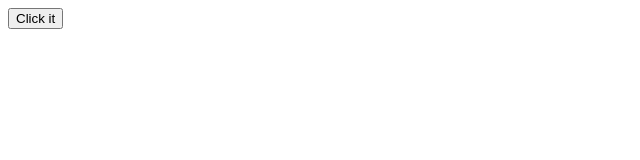
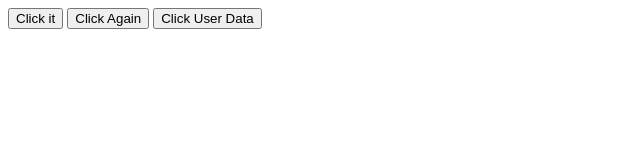
Before and after one commit to Smart-imran/JSON-1, a plain HTML site: page index.html in a window 1280 px wide. Shown: the whole page, without its empty margins (0-640 px from the left). Drawn offline with Linux system fonts and the light colour scheme.

Commit message:
Load more data

```diff
--- a/index.html
+++ b/index.html
@@ -7,7 +7,12 @@
 </head>
 <body>
     <button onclick="loadData()">Click it</button>
+    <button onclick="loadData2()">Click Again</button>
+    <button onclick="loadUsers()">Click User Data</button>
+
+
 
     <script src="./js/fetch.js"></script>
+    <script src="js/app.js"></script>
 </body>
 </html>
--- /dev/null
+++ b/js/app.js
@@ -0,0 +1,11 @@
+function loadData2(){
+    fetch('https://jsonplaceholder.typicode.com/todos/1')
+    .then(res => res.json())
+    .then(data => console.log(data))
+}
+
+function loadUsers(){
+    fetch('https://jsonplaceholder.typicode.com/users')
+    .then(res => res.json())
+    .then(userData => console.log(userData))
+}
```
Also changed, not shown: js/index.js (added).
